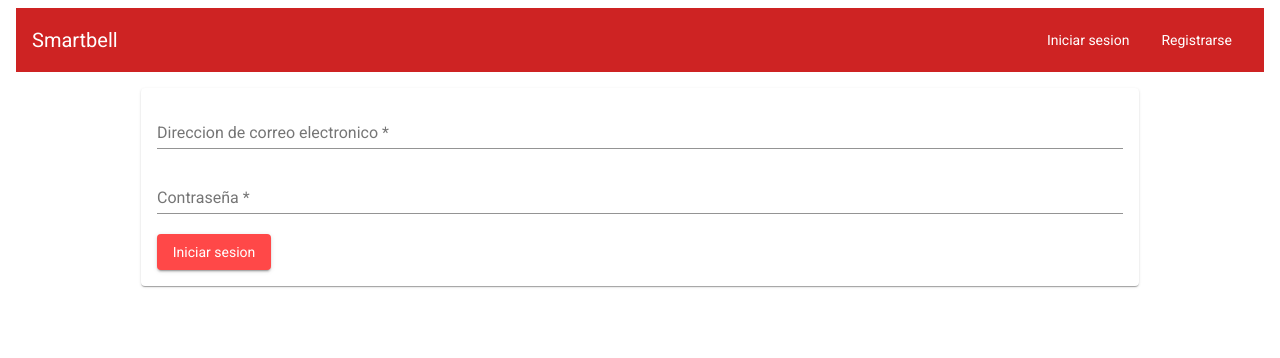
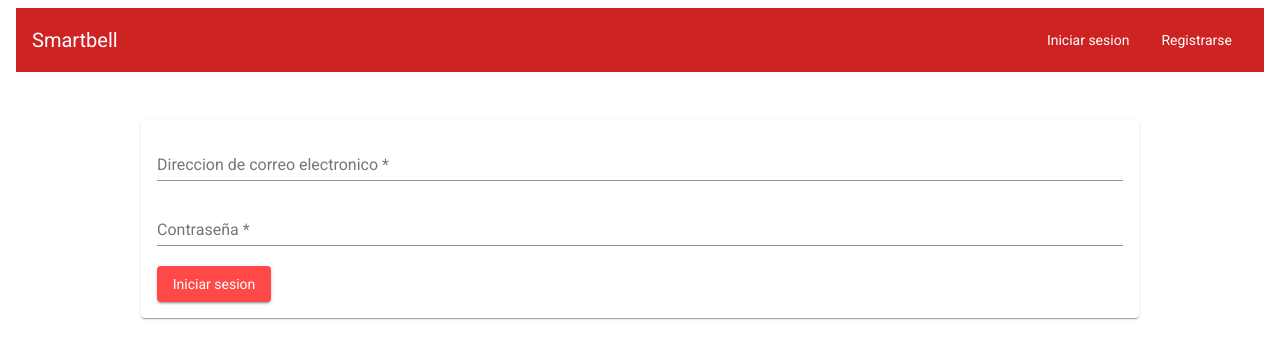
Before and after one commit to axel-saredo/smartbell-frontend, an Angular app: page /auth/login in a window 1280 px wide. Shown: the top 358 px of the page. Built offline with nearby package versions, Linux system fonts and the light colour scheme.

Commit message:
Move main container 2rem down

```diff
--- a/src/app/app.component.css
+++ b/src/app/app.component.css
@@ -1,6 +1,6 @@
 main {
   width: 80%;
-  margin: 1rem auto;
+  margin: 3rem auto;
 }
 
 ::ng-deep .mat-checkbox-checked .mat-checkbox-background,
```
